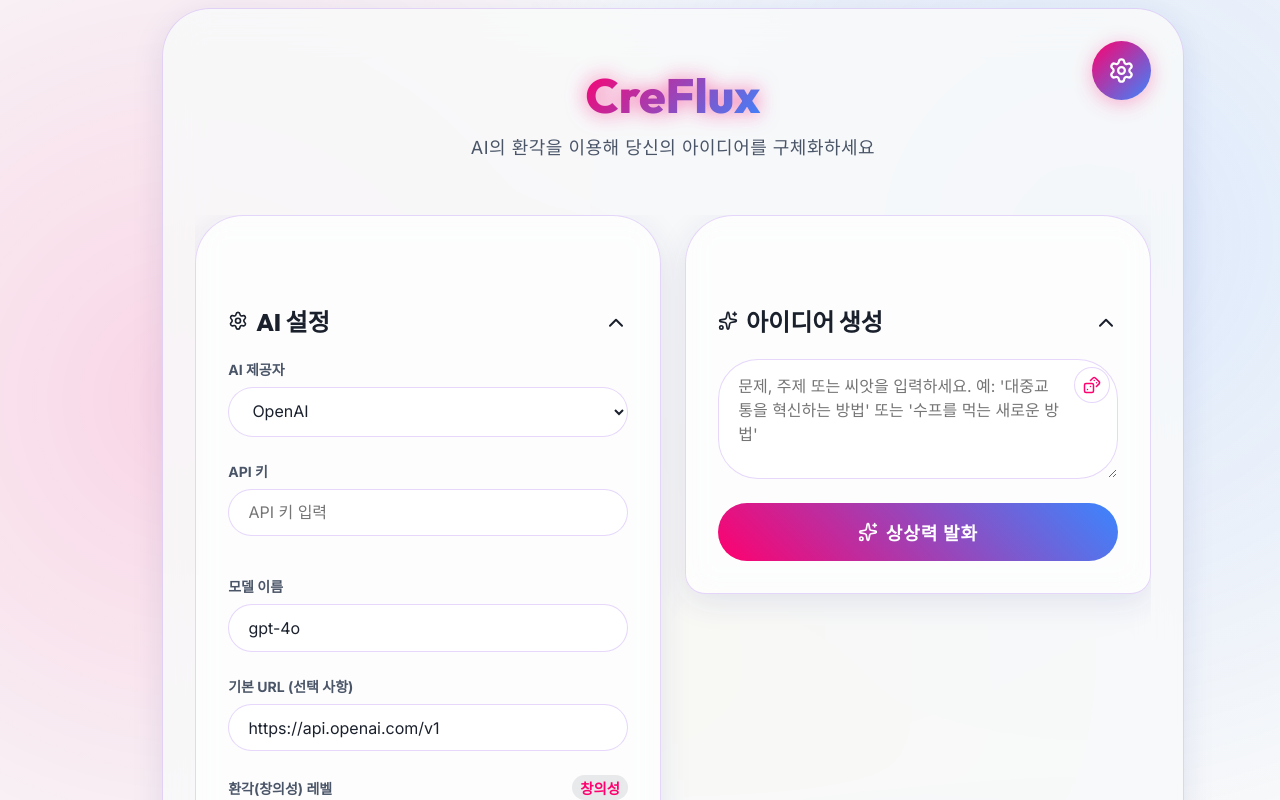
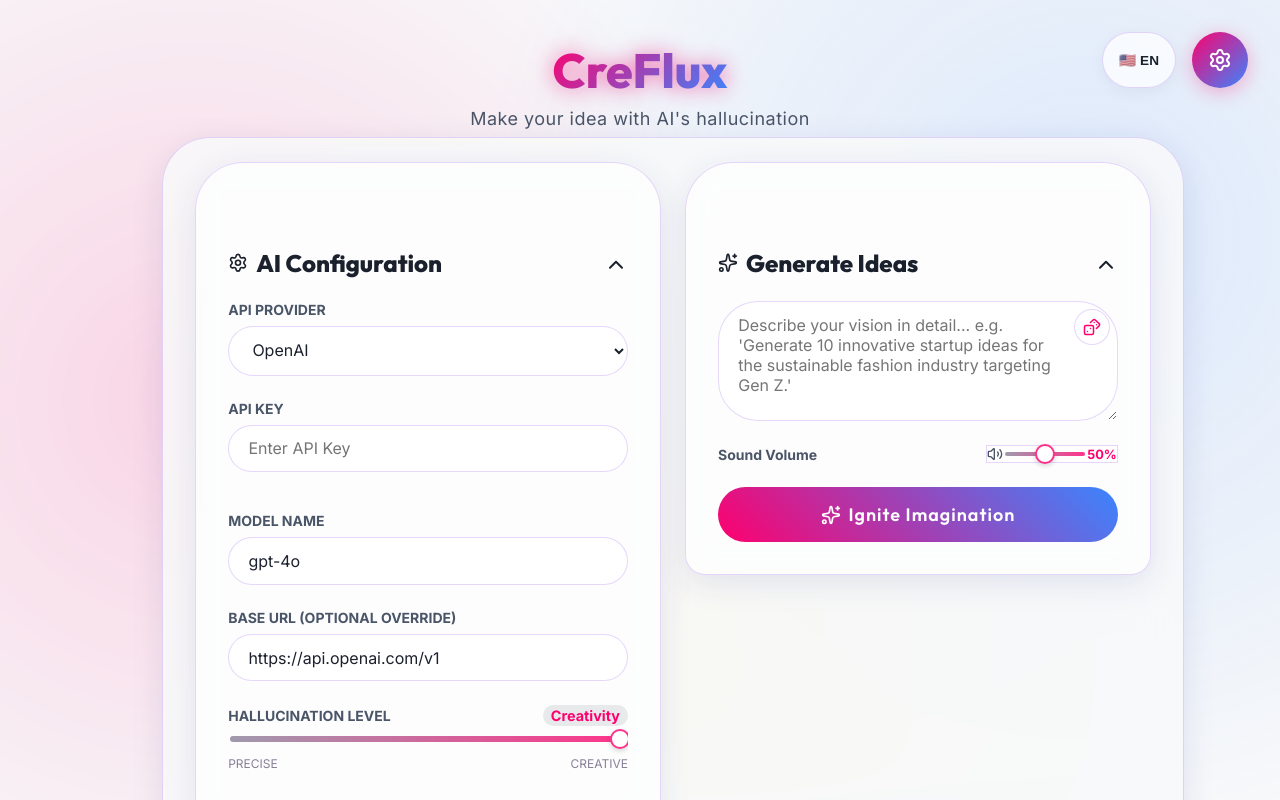
Before and after one commit to boriisyun-stack/CreFlux, a React (Vite) app: page / in a window 1280 px wide. Shown: the top 800 px of the page. Built offline with nearby package versions, Linux system fonts and the light colour scheme.

Commit message:
feat: implement EN/KR language toggle via i18n dictionary

```diff
--- a/src/App.jsx
+++ b/src/App.jsx
@@ -15,7 +15,96 @@ const PROVIDERS = {
   custom: { name: 'Custom', defaultBase: '', defaultModel: '' },
 };
 
-const SLIDER_LABELS = ["복붙", "참고", "일반", "창작", "창의성"];
+const SLIDER_LABELS = {
+  en: ["Copy and Paste", "Reference", "Normal", "Create", "Creativity"],
+  ko: ["복붙", "참고", "일반", "창작", "창의성"]
+};
+
+// --- i18n DICTIONARY ---
+const t = {
+  en: {
+    appTitle: "CreFlux",
+    appSubtitle: "Make your idea with AI's hallucination",
+    settingsTitle: "AI Configuration",
+    settingsDesc: "Fine-tune your model parameters for the perfect output.",
+    provider: "API PROVIDER",
+    apiKey: "API KEY",
+    apiKeyPlaceholder: "Enter API Key",
+    modelName: "MODEL NAME",
+    modelPlaceholder: "e.g. gpt-4o",
+    baseUrl: "BASE URL (OPTIONAL OVERRIDE)",
+    hallucLevel: "HALLUCINATION LEVEL",
+    precise: "PRECISE",
+    creative: "CREATIVE",
+    generateTitle: "Generate Ideas",
+    promptPlaceholder: "Describe your vision in detail... e.g. 'Generate 10 innovative startup ideas for the sustainable fashion industry targeting Gen Z.'",
+    promptRandBtn: "Use a random prompt",
+    igniteBtn: "Ignite Imagination",
+    connecting: "Connecting Synapses...",
+    hideConfig: "Hide Configuration",
+    showConfig: "Show Configuration",
+    evaluating: "Evaluating proposed solutions...",
+    spawning: "Spawning Ideas...",
+    ideaCopy: "Copy Idea",
+    syntax: "Syntax",
+    feasibility: "Feasibility",
+    relevance: "Relevance",
+    reasoningPrefix: "AI Reasoning:",
+    translateBtnEn: "Translate to English",
+    translateBtnKo: "Translate to Korean",
+    translating: "Translating...",
+    copyFormatTitle: "Copy Format",
+    presets: "Presets",
+    customP: "Customize directly or select a preset above. Available variables:",
+    customLabel: "Custom Format Template",
+    preview: "Preview",
+    errNoKey: "Please enter your API key in the configuration panel.",
+    errNoPrompt: "Please provide a prompt snippet to guide the generation rules.",
+    errNoIdea: "No ideas were generated. Try tweaking the prompt or checking the model.",
+    errGlobal: "An error occurred: "
+  },
+  ko: {
+    appTitle: "CreFlux",
+    appSubtitle: "AI의 환각을 이용해 당신의 아이디어를 구체화하세요",
+    settingsTitle: "AI 설정",
+    settingsDesc: "완벽한 결과물을 위해 모델 매개변수를 조정하세요.",
+    provider: "API 제공자",
+    apiKey: "API 키",
+    apiKeyPlaceholder: "API 키 입력",
+    modelName: "모델 이름",
+    modelPlaceholder: "예: gpt-4o",
+    baseUrl: "기본 URL (선택 사항)",
+    hallucLevel: "환각(창의성) 레벨",
+    precise: "정확함",
+    creative: "창의적임",
+    generateTitle: "아이디어 생성",
+    promptPlaceholder: "설명할 비전을 입력하세요... 예: 'Z세대를 겨냥한 지속가능한 패션 산업을 위한 혁신적인 스타트업 아이디어 10개 생성해줘.'",
+    promptRandBtn: "무작위 프롬프트 생성",
+    igniteBtn: "상상력 발화",
+    connecting: "시냅스 연결 중...",
+    hideConfig: "설정 숨기기",
+    showConfig: "설정 보기",
+    evaluating: "제시된 아이디어 검증 중...",
+    spawning: "아이디어 생성 중...",
+    ideaCopy: "아이디어 복사",
+    syntax: "구문",
+    feasibility: "실현 가능성",
+    relevance: "관련성",
+    reasoningPrefix: "AI의 분석 평가:",
+    translateBtnEn: "영어로 번역하기",
+    translateBtnKo: "한국어로 번역하기",
+    translating: "번역 중...",
+    copyFormatTitle: "복사 형식 설정",
+    presets: "빠른 프리셋",
+    customP: "직접 사용자 정의하거나 위에서 프리셋을 선택하세요. 사용 가능한 변수:",
+    customLabel: "사용자 정의 복사 양식",
+    preview: "미리보기",
+    errNoKey: "API 설정에서 호환 가능한 API 키를 입력해주세요.",
+    errNoPrompt: "어떤 생성 규칙을 가지고 만들까요? 프롬프트를 입력해주세요!",
+    errNoIdea: "아이디어가 생성되지 않았습니다. 프롬프트를 조정하거나 모델을 확인해보세요.",
+    errGlobal: "오류가 발생했습니다: "
+  }
+};
 
 // --- STITCHES COMPONENTS ---
 
@@ -681,9 +770,6 @@ const VariableList = styled('div', {
 });
 
 const SettingsGearBtn = styled('button', {
-  position: 'fixed',
-  top: '$5',
-  right: '$5',
   background: 'linear-gradient(135deg, $primary, $secondary)',
   border: 'none',
   cursor: 'pointer',
@@ -695,11 +781,41 @@ const SettingsGearBtn = styled('button', {
   justifyContent: 'center',
   transition: 'all 0.3s ease',
   boxShadow: '0 4px 20px rgba(255, 0, 110, 0.3)',
-  zIndex: 1000,
   '&:hover': {
     transform: 'rotate(45deg) scale(1.1)',
     boxShadow: '0 6px 25px rgba(58, 134, 255, 0.4)',
   },
+});
+
+const LangToggleBtn = styled('button', {
+  background: 'rgba(255,255,255,0.7)',
+  border: '1px solid $border',
+  backdropFilter: 'blur(5px)',
+  cursor: 'pointer',
+  color: '$text',
+  padding: '0.6rem 1rem',
+  fontSize: '0.85rem',
+  fontWeight: 700,
+  borderRadius: '$round',
+  display: 'flex',
+  alignItems: 'center',
+  justifyContent: 'center',
+  transition: 'all 0.2s ease',
+  boxShadow: '0 4px 15px rgba(0, 0, 0, 0.05)',
+  '&:hover': {
+    background: 'white',
+    transform: 'scale(1.05)',
+    boxShadow: '0 6px 20px rgba(0, 0, 0, 0.1)',
+  },
+});
+
+const TopRightControls = styled('div', {
+  position: 'fixed',
+  top: '$5',
+  right: '$5',
+  display: 'flex',
+  gap: '$3',
+  zIndex: 1000,
 });
 
 const ToggleHeader = styled('div', {
@@ -785,6 +901,8 @@ export default function App() {
     try { return parseFloat(localStorage.getItem('creflux_sound_volume') ?? '0.5'); } catch { return 0.5; }
   });
 
+  const [lang, setLang] = useState('en');
+
   const handleProviderChange = (e) => {
     const newProv = e.target.value;
     setProvider(newProv);
@@ -797,19 +915,19 @@ export default function App() {
   const handleGenerate = async () => {
     let finalApiKey = apiKey.trim();
     if (!finalApiKey) {
-      setError("API 설정에서 호환 가능한 API 키를 입력해주세요.");
+      setError(t[lang].errNoKey);
       setShowSettings(true);
       setIsHeaderOpen(true); // Ensure master panel is visible
       return;
     }
     if (!prompt.trim()) {
-      setError("어떤 생성 규칙을 가지고 만들까요? 프롬프트를 입력해주세요!");
+      setError(t[lang].errNoPrompt);
       return;
     }
 
     setError(null);
     setIsGenerating(true);
-    setGenerationStep("시냅스 연결 중...");
+    setGenerationStep(t[lang].connecting);
     setResults([]);
 
     const providerConfig = {
@@ -822,12 +940,12 @@ export default function App() {
     try {
       const enhancedPrompt = await enhancePrompt(providerConfig, prompt);
 
-      setGenerationStep("제시된 아이디어 검증 중...");
+      setGenerationStep(t[lang].evaluating);
       const hallucinationLevel = sliderIndex * 0.5; // Maps 0-4 to 0.0-2.0
       const rawIdeas = await generateIdeas(providerConfig, enhancedPrompt, hallucinationLevel);
 
       if (!rawIdeas || rawIdeas.length === 0) {
-        throw new Error("아이디어가 생성되지 않았습니다. 프롬프트를 조정하거나 모델을 확인해보세요.");
+        throw new Error(t[lang].errNoIdea);
       }
 
       // Evaluate the batch of 100 ideas in one API call
@@ -842,7 +960,7 @@ export default function App() {
       setShowSettings(false);
 
     } catch (err) {
-      setError('오류가 발생했습니다: ' + err.message);
+      setError(t[lang].errGlobal + err.message);
       setIsHeaderOpen(true);
     } finally {
       setIsGenerating(false);
@@ -870,11 +988,13 @@ export default function App() {
     setIsTranslating(prev => ({ ...prev, [index]: true }));
 
     try {
-      const textsToTranslate = [idea.title, idea.idea, idea.evaluation.reasoning]; // Changed 'content' to 'idea'
+      const textsToTranslate = [idea.title, idea.idea, idea.evaluation.reasoning];
+      const targetLang = lang === 'en' ? 'ko' : 'en'; // Translate to the opposite language
+
       const response = await fetch('/api/translate', {
         method: 'POST',
         headers: { 'Content-Type': 'application/json' },
-        body: JSON.stringify({ texts: textsToTranslate, targetLang: 'ko' })
+        body: JSON.stringify({ texts: textsToTranslate, targetLang })
       });
 
       if (!response.ok) throw new Error('Translation failed');
@@ -926,31 +1046,42 @@ export default function App() {
     <>
       <RootContainer>
         <AppContainer>
-          <StickyHeader>
           <Header>
-              <h1>CreFlux</h1>
+            <h1>{t[lang].appTitle}</h1>
             <p>
-                AI의 환각을 이용해 당신의 아이디어를 구체화하세요
+              {t[lang].appSubtitle}
             </p>
           </Header>
 
-            <SettingsGearBtn onClick={() => setShowCopySettings(true)} title="복사 형식 설정">
-              <Settings size={27} />
+          <TopRightControls>
+            <LangToggleBtn onClick={() => setLang(lang === 'en' ? 'ko' : 'en')} title="Toggle Language">
+              {lang === 'en' ? '🇺🇸 EN' : '🇰🇷 KR'}
+            </LangToggleBtn>
+            <SettingsGearBtn onClick={() => setShowCopySettings(true)} title="Copy format settings">
+              <Settings size={24} />
             </SettingsGearBtn>
+          </TopRightControls>
 
-            <ToggleBody open={isHeaderOpen}>
-              <div>
+          {error && (
+            <ErrorMessage>
+              <AlertCircle size={20} />
+              {error}
+            </ErrorMessage>
+          )}
+
+          <StickyHeader>
+            <div style={{ position: 'relative', width: '100%' }}>
               <PanelsSplit>
                 <GlassPanel open={showSettings}>
                   <ToggleHeader open={showSettings} onClick={() => setShowSettings(!showSettings)}>
-                      <h2><Settings size={20} /> AI 설정</h2>
+                    <h2><Settings size={20} /> {t[lang].settingsTitle}</h2>
                     {showSettings ? <ChevronUp size={24} /> : <ChevronDown size={24} />}
                   </ToggleHeader>
 
                   <ToggleBody open={showSettings}>
                     <div>
                       <FormGroup>
-                          <Label>AI 제공자</Label>
+                        <Label>{t[lang].provider}</Label>
                         <Select value={provider} onChange={handleProviderChange}>
                           {Object.entries(PROVIDERS).map(([key, data]) => (
                             <option key={key} value={key}>{data.name}</option>
@@ -960,19 +1091,20 @@ export default function App() {
 
                       <FormRow>
                         <FormGroup>
-                            <Label>API 키</Label>
+                          <Label>{t[lang].apiKey}</Label>
                           <Input
                             type="password"
-                              placeholder="API 키 입력"
+                            placeholder={t[lang].apiKeyPlaceholder}
                             value={apiKey}
                             onChange={(e) => setApiKey(e.target.value)}
                           />
                         </FormGroup>
+
                         <FormGroup>
-                            <Label>모델 이름</Label>
+                          <Label>{t[lang].modelName}</Label>
                           <Input
                             type="text"
-                              placeholder="예: gpt-4o"
+                            placeholder={t[lang].modelPlaceholder}
                             value={model}
                             onChange={(e) => setModel(e.target.value)}
                           />
@@ -980,7 +1112,7 @@ export default function App() {
                       </FormRow>
 
                       <FormGroup>
-                          <Label>기본 URL (선택 사항)</Label>
+                        <Label>{t[lang].baseUrl}</Label>
                         <Input
                           type="url"
                           placeholder="https://api.openai.com/v1"
@@ -993,8 +1125,8 @@ export default function App() {
                       <FormGroup>
                         <SliderContainer>
                           <SliderHeader>
-                              <Label style={{ marginBottom: 0 }}>환각(창의성) 레벨</Label>
-                              <SliderValue>{SLIDER_LABELS[sliderIndex]}</SliderValue>
+                            <Label style={{ marginBottom: 0 }}>{t[lang].hallucLevel}</Label>
+                            <SliderValue>{SLIDER_LABELS[lang][sliderIndex]}</SliderValue>
                           </SliderHeader>
                           <SliderInput
                             type="range"
@@ -1004,6 +1136,10 @@ export default function App() {
                             value={sliderIndex}
                             onChange={(e) => setSliderIndex(parseInt(e.target.value, 10))}
                           />
+                          <div style={{ display: 'flex', justifyContent: 'space-between', color: '#888098', fontSize: '0.75rem', marginTop: '4px' }}>
+                            <span>{t[lang].precise}</span>
+                            <span>{t[lang].creative}</span>
+                          </div>
                         </SliderContainer>
                       </FormGroup>
                     </div>
@@ -1012,7 +1148,7 @@ export default function App() {
 
                 <GlassPanel open={showGenerate}>
                   <ToggleHeader open={showGenerate} onClick={() => setShowGenerate(!showGenerate)}>
-                      <h2><Sparkles size={20} /> 아이디어 생성</h2>
+                    <h2><Sparkles size={20} /> {t[lang].generateTitle}</h2>
                     {showGenerate ? <ChevronUp size={24} /> : <ChevronDown size={24} />}
                   </ToggleHeader>
 
@@ -1020,21 +1156,37 @@ export default function App() {
                     <div>
                       <FormGroup style={{ position: 'relative' }}>
                         <Textarea
-                            placeholder="문제, 주제 또는 씨앗을 입력하세요. 예: '대중교통을 혁신하는 방법' 또는 '수프를 먹는 새로운 방법'"
+                          placeholder={t[lang].promptPlaceholder}
                           value={prompt}
                           onChange={(e) => setPrompt(e.target.value)}
                         />
-                          <RandomPromptBtn onClick={handleRandomPrompt} title="무작위 프롬프트 사용">
+                        <RandomPromptBtn onClick={handleRandomPrompt} title={t[lang].promptRandBtn}>
                           <Dices size={18} />
                         </RandomPromptBtn>
                       </FormGroup>
 
-                        {error && (
-                          <ErrorMessage>
-                            <AlertCircle size={20} />
-                            <span>{error}</span>
-                          </ErrorMessage>
-                        )}
+                      <FormGroup style={{ flexDirection: 'row', alignItems: 'center', justifyContent: 'space-between', marginBottom: '$2' }}>
+                        <Label>Sound Volume</Label>
+                        <div style={{ display: 'flex', alignItems: 'center', gap: '$3', background: 'rgba(255,255,255,0.7)', padding: '$2 $3', borderRadius: '$round', border: '1px solid var(--colors-border)' }}>
+                          <Volume2 size={16} color="var(--colors-textMuted)" />
+                          <SliderInput
+                            type="range"
+                            min="0"
+                            max="1"
+                            step="0.1"
+                            value={soundVolume}
+                            onChange={(e) => {
+                              const v = parseFloat(e.target.value);
+                              setSoundVolume(v);
+                              try { localStorage.setItem('creflux_sound_volume', String(v)); } catch { }
+                            }}
+                            onMouseUp={() => playSound(soundVolume)}
+                            onTouchEnd={() => playSound(soundVolume)}
+                            style={{ width: '80px', height: '4px' }}
+                          />
+                          <span style={{ fontSize: '0.8rem', color: 'var(--colors-primary)', fontWeight: 600 }}>{Math.round(soundVolume * 100)}%</span>
+                        </div>
+                      </FormGroup>
 
                       <Button
                         onClick={handleGenerate}
@@ -1043,7 +1195,7 @@ export default function App() {
                         {isGenerating ? (
                           <><Loader><Sparkles size={20} /></Loader> {generationStep}</>
                         ) : (
-                            <><Sparkles size={20} /> 상상력 발화</>
+                          <><Sparkles size={20} /> {t[lang].igniteBtn}</>
                         )}
                       </Button>
                     </div>
@@ -1051,13 +1203,12 @@ export default function App() {
                 </GlassPanel>
               </PanelsSplit>
             </div>
-            </ToggleBody>
 
             <MasterToggleBtn onClick={() => setIsHeaderOpen(!isHeaderOpen)}>
               {isHeaderOpen ? (
-                <><ChevronUp size={20} /> 설정 숨기기</>
+                <><ChevronUp size={20} /> {t[lang].hideConfig}</>
               ) : (
-                <><ChevronDown size={20} /> 설정 보기</>
+                <><ChevronDown size={20} /> {t[lang].showConfig}</>
               )}
             </MasterToggleBtn>
           </StickyHeader>
@@ -1066,7 +1217,7 @@ export default function App() {
             {isGenerating && (
               <LoadingStateContainer>
                 <LargeLoader><Sparkles size={48} /></LargeLoader>
-                <h3>아이디어 생성 중...</h3>
+                <h3>{t[lang].spawning}</h3>
                 <p>{generationStep}</p>
               </LoadingStateContainer>
             )}
@@ -1075,53 +1226,56 @@ export default function App() {
               <IdeasList>
                 {results.map((item, index) => (
                   <IdeaCard key={`${item.title}-${index}`} style={{ animationDelay: `${index * 0.1}s` }}>
-                    <CopyButton onClick={() => handleCopy(item, index)} title="아이디어 복사">
+                    <CopyButton onClick={() => handleCopy(item, index)} title={t[lang].copyIdea}>
                       {copiedId === index ? <Check size={16} color="#4ade80" /> : <Copy size={16} />}
                     </CopyButton>
                     {item.title && <IdeaTitle>{item.title}</IdeaTitle>}
                     <IdeaContent>
-                      {item.idea}
+                      {item.idea.split('\n').map((line, i) => <span key={i}>{line}<br /></span>)}
                     </IdeaContent>
                     <IdeaMetrics>
                       <Metric>
-                        <MetricLabel>구문</MetricLabel>
+                        <MetricLabel>{t[lang].syntax}</MetricLabel>
                         <MetricValue color={getScoreColor(item.evaluation.syntax)}>
                           {item.evaluation.syntax || 0}
                         </MetricValue>
                         <ProgressBarBg>
                           <ProgressBarFill
+                            css={{ width: `${item.evaluation.syntax || 0}%` }}
                             color={getScoreColor(item.evaluation.syntax)}
-                            style={{ width: `${item.evaluation.syntax || 0}%` }}
                           />
                         </ProgressBarBg>
                       </Metric>
                       <Metric>
-                        <MetricLabel>실현 가능성</MetricLabel>
+                        <MetricLabel>{t[lang].feasibility}</MetricLabel>
                         <MetricValue color={getScoreColor(item.evaluation.feasibility)}>
                           {item.evaluation.feasibility || 0}
                         </MetricValue>
                         <ProgressBarBg>
                           <ProgressBarFill
+                            css={{ width: `${item.evaluation.feasibility || 0}%` }}
                             color={getScoreColor(item.evaluation.feasibility)}
-                            style={{ width: `${item.evaluation.feasibility || 0}%` }}
                           />
                         </ProgressBarBg>
                       </Metric>
                       <Metric>
-                        <MetricLabel>관련성</MetricLabel>
+                        <MetricLabel>{t[lang].relevance}</MetricLabel>
                         <MetricValue color={getScoreColor(item.evaluation.relevance)}>
                           {item.evaluation.relevance || 0}
                         </MetricValue>
                         <ProgressBarBg>
                           <ProgressBarFill
+                            css={{ width: `${item.evaluation.relevance || 0}%` }}
                             color={getScoreColor(item.evaluation.relevance)}
-                            style={{ width: `${item.evaluation.relevance || 0}%` }}
                           />
                         </ProgressBarBg>
                       </Metric>
                     </IdeaMetrics>
                     {item.evaluation.reasoning && (
                       <Reasoning>
+                        <strong style={{ display: 'block', marginBottom: '4px', color: 'var(--colors-text)' }}>
+                          {t[lang].reasoningPrefix}
+                        </strong>
                         "{item.evaluation.reasoning}"
                       </Reasoning>
                     )}
```
Lines whose indentation alone changed are shown as unchanged.
